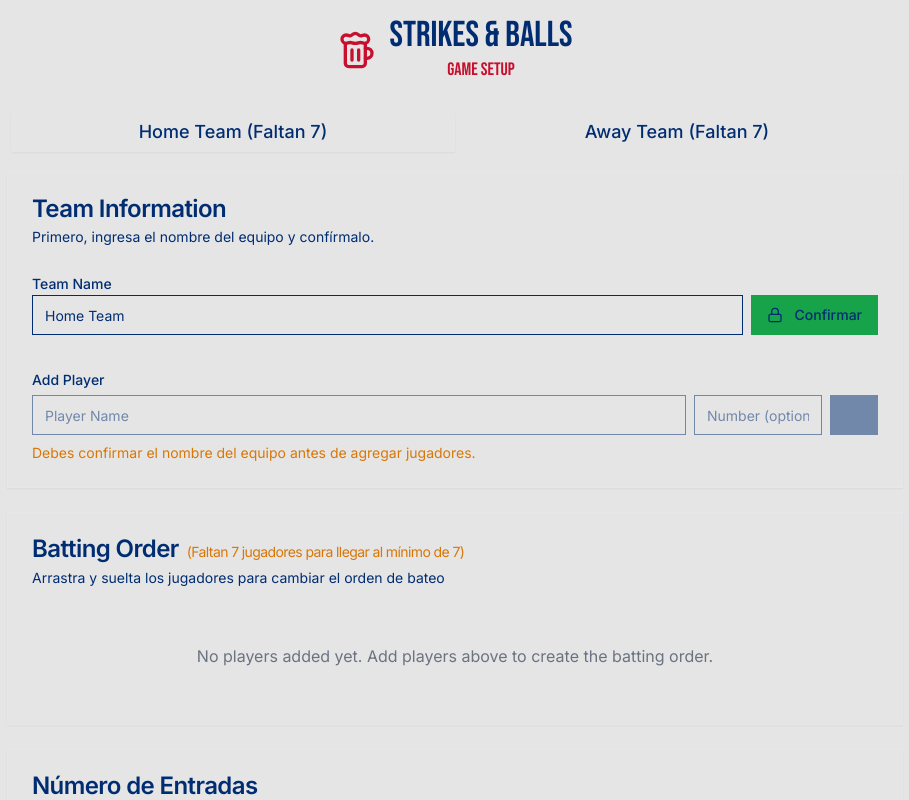
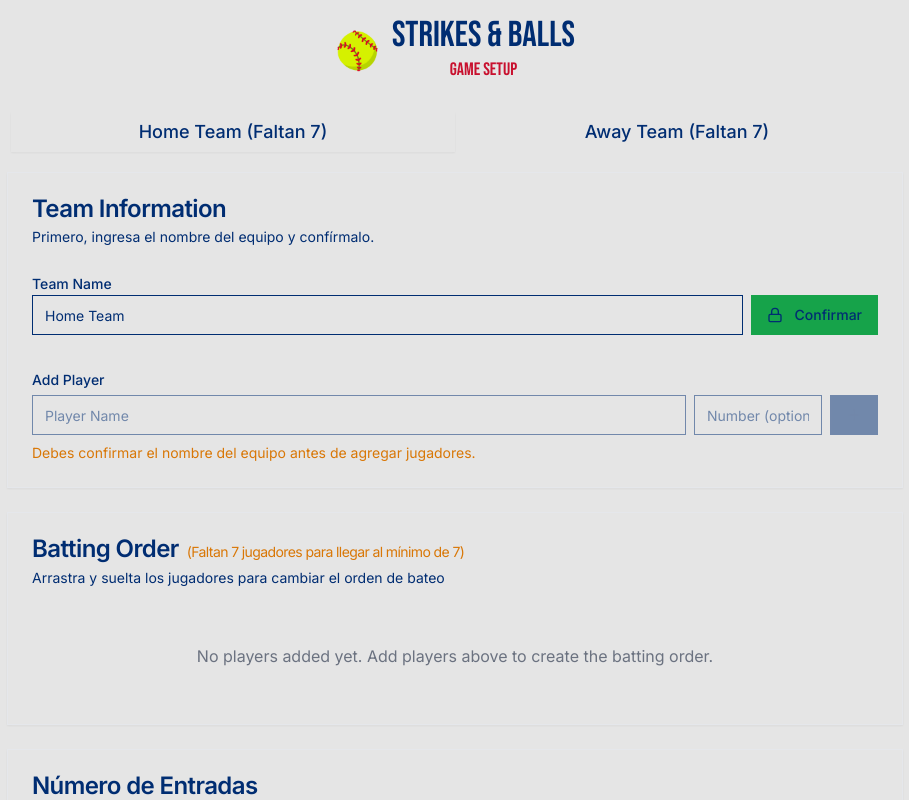
Before and after one commit to FivelRangel/baseball-tracker, a Next.js app: page /admin/setup in a window 1280 px wide. Shown: the top 800 px of the page, without its empty margins (185-1094 px from the left). Built offline with nearby package versions, Linux system fonts and the light colour scheme.

Commit message:
Update page icon.tsx

```diff
--- a/app/admin/setup/page.tsx
+++ b/app/admin/setup/page.tsx
@@ -155,7 +155,7 @@ export default function GameSetup() {
     <main className="min-h-screen p-4 bg-baseball-gray">
       <div className="max-w-4xl mx-auto">
         <div className="flex items-center justify-center mb-6">
-          <Baseball className="h-10 w-10 text-baseball-red mr-3" />
+          <span className="text-4xl mr-3">🥎</span>
           <div className="text-center">
             <h1 className="text-4xl font-bebas text-baseball-blue">STRIKES & BALLS</h1>
             <p className="text-lg font-bebas text-baseball-red">GAME SETUP</p>
```
